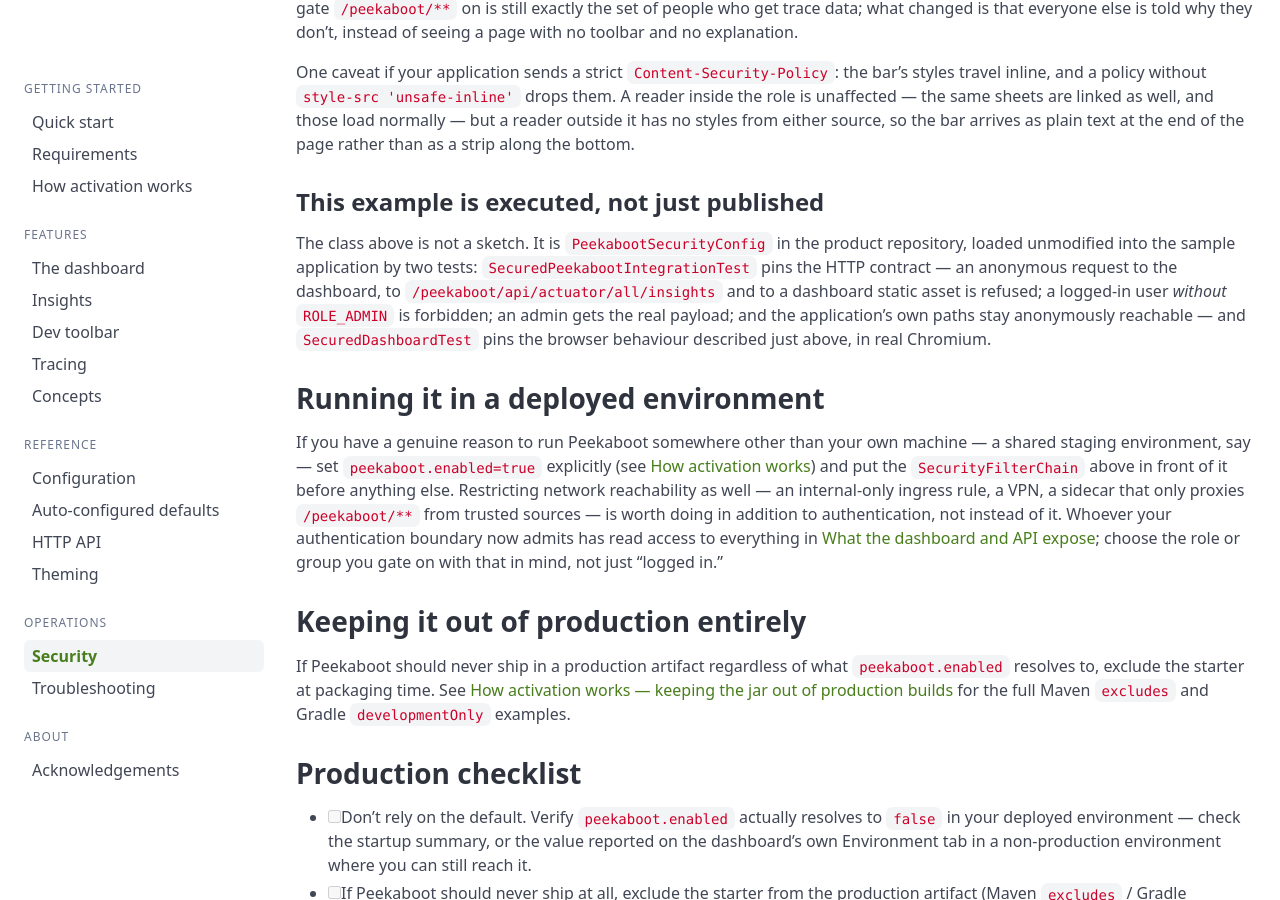
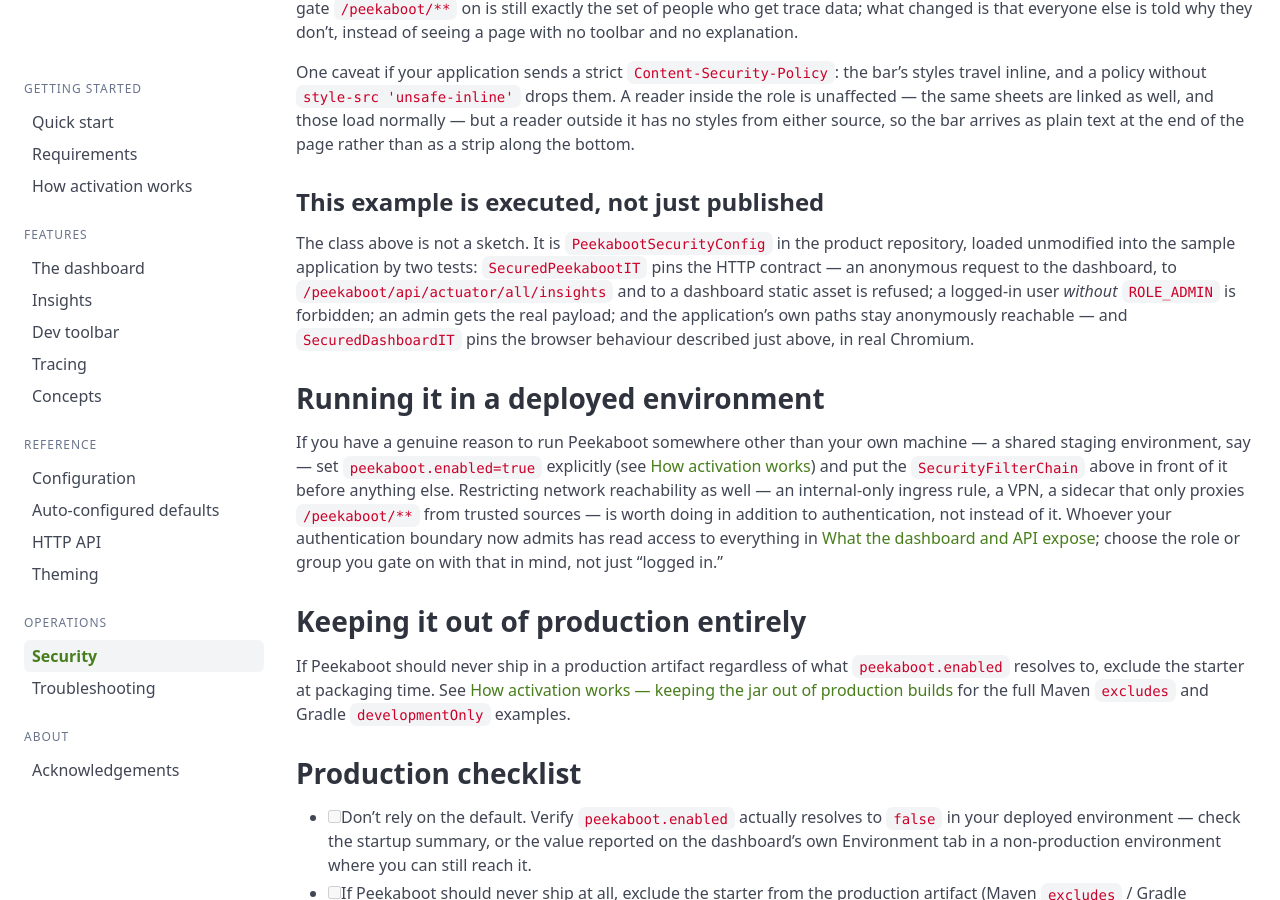
Before and after one commit to peekaboot-org/peekaboot-org.github.io, a Jekyll site: the page built from docs/security.md, in a window 1280 px wide and 900 px high, scrolled down 8481 px. Built offline with Jekyll 4.4.1, drawn with Linux system fonts in a browser that asks for light colours.

Commit message:
docs: point the security page at the renamed *IT test classes

```diff
--- a/docs/security.md
+++ b/docs/security.md
@@ -432,12 +432,12 @@ plain text at the end of the page rather than as a strip along the bottom.
 The class above is not a sketch. It is
 [`PeekabootSecurityConfig`]({{ site.repository_url }}/blob/HEAD/peekaboot-testing-app/src/test/java/org/peekaboot/example/security/PeekabootSecurityConfig.java)
 in the product repository, loaded unmodified into the sample application by two tests:
-[`SecuredPeekabootIntegrationTest`]({{ site.repository_url }}/blob/HEAD/peekaboot-testing-app/src/test/java/org/peekaboot/testingapp/integration/SecuredPeekabootIntegrationTest.java)
+[`SecuredPeekabootIT`]({{ site.repository_url }}/blob/HEAD/peekaboot-testing-app/src/test/java/org/peekaboot/testingapp/integration/SecuredPeekabootIT.java)
 pins the HTTP contract &mdash; an anonymous request to the dashboard, to
 `/peekaboot/api/actuator/all/insights` and to a dashboard static asset is refused; a
 logged-in user *without* `ROLE_ADMIN` is forbidden; an admin gets the real payload; and the
 application's own paths stay anonymously reachable &mdash; and
-[`SecuredDashboardTest`]({{ site.repository_url }}/blob/HEAD/peekaboot-testing-app/src/test/java/org/peekaboot/testingapp/ui/SecuredDashboardTest.java)
+[`SecuredDashboardIT`]({{ site.repository_url }}/blob/HEAD/peekaboot-testing-app/src/test/java/org/peekaboot/testingapp/ui/SecuredDashboardIT.java)
 pins the browser behaviour described just above, in real Chromium.
 
 ## Running it in a deployed environment
```
